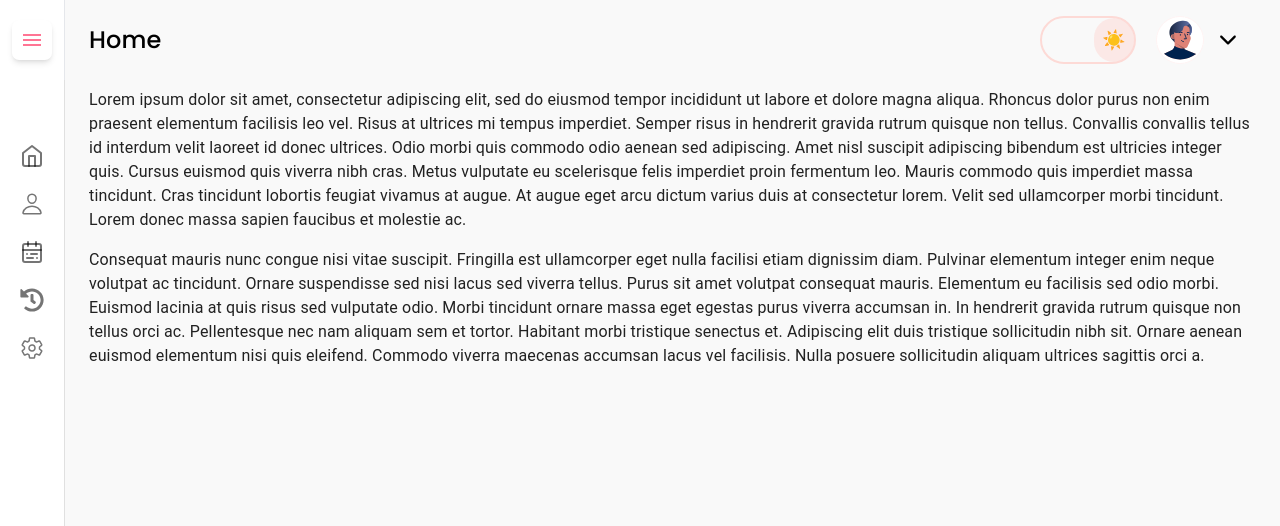
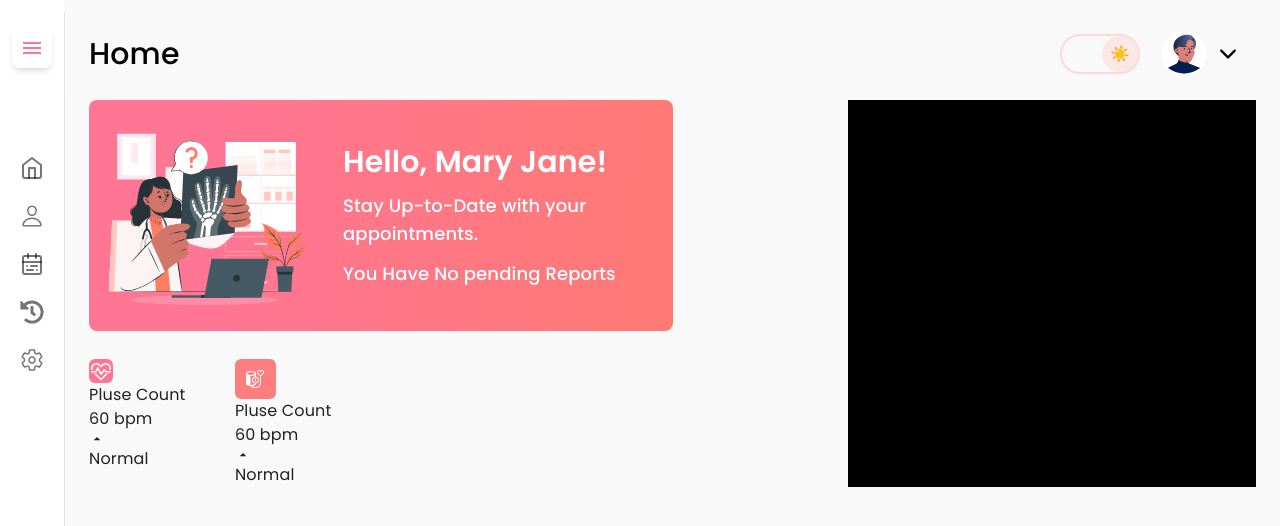
Before and after one commit to DeveloperDolon/Rainier-job-task, a React (Vite) app: page / in a window 1280 px wide. Shown: the top 526 px of the page. Built offline with nearby package versions, Linux system fonts and the light colour scheme.

Commit message:
wellcome message added commit

```diff
--- /dev/null
+++ b/src/components/WellcomeComponent/WellcomeComponent.jsx
@@ -0,0 +1,56 @@
+import imgOne from "../../assets/Svg_sample1.svg";
+import hartIcon from "../../assets/fluent_heart-pulse-24-regular.svg";
+import pressureIcon from "../../assets/Frame 2850.svg";
+import { MdOutlineArrowDropUp } from "react-icons/md";
+
+const WellcomeComponent = () => {
+    return (
+        <div className="flex justify-between md:flex-row flex-col gap-5">
+            <div className="md:w-[50%] w-full">
+                <div style={{
+                    background: "linear-gradient(92deg, #FF7594 19.86%, #FF797B 84.16%, #FF7C65 139.72%)",
+                }}
+                className="flex items-center gap-6 rounded-lg"
+                >
+                    <img src={imgOne} alt="" />
+
+                    <div>
+                        <h2 className="md:text-3xl text-xl font-semibold text-white">Hello, Mary Jane!</h2>
+
+                        <p className="md:text-lg text-base font-medium text-white mt-3">Stay Up-to-Date with your appointments.</p>
+
+                        <p className="md:text-lg text-base font-medium text-white mt-3">You Have No pending Reports</p>
+                    </div>
+                </div>
+
+                <div className="grid md:grid-cols-4 grid-cols-2 mt-7">
+                    <div>
+                        <img src={hartIcon} className="bg-[#FF7594] rounded-md" alt="" />
+
+                        <div>
+                            <p>Pluse Count</p>
+                            <h4>60 bpm</h4>
+                            <p><MdOutlineArrowDropUp />Normal</p>
+                        </div>
+                    </div>
+
+                    <div>
+                        <img src={pressureIcon} className="rounded-md" alt="" />
+
+                        <div>
+                            <p>Pluse Count</p>
+                            <h4>60 bpm</h4>
+                            <p><MdOutlineArrowDropUp />Normal</p>
+                        </div>
+                    </div>
+                </div>
+            </div>
+
+            <div className="md:w-[35%] w-full bg-black">
+                sf
+            </div>
+        </div>
+    );
+};
+
+export default WellcomeComponent;
--- a/src/pages/HomePage.jsx
+++ b/src/pages/HomePage.jsx
@@ -24,6 +24,7 @@ import { IoSettingsOutline } from "react-icons/io5";
 import lightIcon from "../assets/noto_sun.svg";
 import avater from "../assets/Avatar.svg";
 import { IoIosArrowDown } from "react-icons/io";
+import WellcomeComponent from '../components/WellcomeComponent/WellcomeComponent';
 
 const drawerWidth = 300;
 
@@ -130,6 +131,14 @@ export default function HomePage() {
         setToolPadding(24);
     };
 
+    const handleTheme = () => {
+        if(document.body.getAttribute("data-theme") === "dark") {
+            document.body.setAttribute("data-theme", "light");
+            return;
+        }
+        document.body.setAttribute("data-theme", "dark");
+    }
+
     return (
         <Box sx={{ display: 'flex', border: "0px" }}>
             <CssBaseline />
@@ -150,21 +159,21 @@ export default function HomePage() {
                     >
                         <MenuIcon className='text-[#FF7594]' />
                     </IconButton>
-                    <div className='flex-1 flex justify-between pr-10 items-center bg-[#F9F9F9]'>
+                    <div className='flex-1 pt-3 flex justify-between pr-10 items-center bg-[#F9F9F9]'>
                         <Typography className='border-l md:py-6 py-5 pl-6' noWrap component="div">
-                            <span className='font-medium md:text-2xl text-lg'>
+                            <span className='font-medium md:text-3xl text-xl'>
                                 Home
                             </span>
                         </Typography>
 
-                        <div className='flex md:gap-5 gap-3'>
-                            <div className='border-[#FDDAD6] border-2 rounded-full w-24 flex justify-end'>
-                                <button className='bg-[#fddad686] rounded-full w-fit p-2 cursor-pointer'>
-                                    <img className='md:w-6 w-4 md:h-6 h-4 rounded-full' src={lightIcon} alt="" />
+                        <div className='flex md:gap-5 gap-3 items-center'>
+                            <div className='border-[#FDDAD6] border-2 rounded-full w-20 flex justify-end h-fit'>
+                                <button onClick={handleTheme} className='bg-[#fddad686] rounded-full w-fit h-fit p-2 cursor-pointer'>
+                                    <img className='md:w-5 w-3 md:h-5 h-3 rounded-full' src={lightIcon} alt="" />
                                 </button>
                             </div>
 
-                            <div className='flex items-center md:gap-3 gap-2'>
+                            <div className='flex items-center md:gap-2 gap-1'>
                                 <img src={avater} alt="" />
                                 <IoIosArrowDown className='md:text-2xl text-lg' />
                             </div>
@@ -176,14 +185,14 @@ export default function HomePage() {
                 border: "0px",
             }} variant="permanent" open={open}>
                 <DrawerHeader sx={{ border: "0px" }} className='flex justify-end'>
-                    <div className='flex w-full pl-5 justify-start items-center md:gap-5 gap-3 md:py-6 py-4'>
+                    <div className='flex w-full pl-5 justify-start items-center md:gap-5 gap-3 md:py-6 py-4 mt-3'>
                         <img src={iconVector} alt="" />
                         <h1 className='md:text-3xl text-xl font-medium'>Medl<span className='text-[#FF7594]'>Doc</span></h1>
                     </div>
-                    <IconButton className='shadow-md' style={{
+                    <IconButton className='shadow-md text-[#FF7594]' style={{
                         zIndex: 100
                     }} onClick={handleDrawerClose}>
-                        {theme.direction === 'rtl' ? <ChevronRightIcon /> : <ChevronLeftIcon />}
+                        {theme.direction === 'rtl' ? <ChevronRightIcon className='text-[#FF7594]' /> : <ChevronLeftIcon className='text-[#FF7594]' />}
                     </IconButton>
                 </DrawerHeader>
 
@@ -218,35 +227,10 @@ export default function HomePage() {
                     ))}
                 </List>
             </Drawer>
-            <Box component="main" className='bg-[#F9F9F9] min-h-[calc(100vh)]' sx={{ flexGrow: 1, p: 3, border: "0px" }}>
+            <Box component="main" className='bg-[#F9F9F9] mt-3 min-h-[calc(100vh)]' sx={{ flexGrow: 1, p: 3, border: "0px" }}>
                 <DrawerHeader />
-                <Typography paragraph>
-                    Lorem ipsum dolor sit amet, consectetur adipiscing elit, sed do eiusmod
-                    tempor incididunt ut labore et dolore magna aliqua. Rhoncus dolor purus non
-                    enim praesent elementum facilisis leo vel. Risus at ultrices mi tempus
-                    imperdiet. Semper risus in hendrerit gravida rutrum quisque non tellus.
-                    Convallis convallis tellus id interdum velit laoreet id donec ultrices.
-                    Odio morbi quis commodo odio aenean sed adipiscing. Amet nisl suscipit
-                    adipiscing bibendum est ultricies integer quis. Cursus euismod quis viverra
-                    nibh cras. Metus vulputate eu scelerisque felis imperdiet proin fermentum
-                    leo. Mauris commodo quis imperdiet massa tincidunt. Cras tincidunt lobortis
-                    feugiat vivamus at augue. At augue eget arcu dictum varius duis at
-                    consectetur lorem. Velit sed ullamcorper morbi tincidunt. Lorem donec massa
-                    sapien faucibus et molestie ac.
-                </Typography>
-                <Typography paragraph>
-                    Consequat mauris nunc congue nisi vitae suscipit. Fringilla est ullamcorper
-                    eget nulla facilisi etiam dignissim diam. Pulvinar elementum integer enim
-                    neque volutpat ac tincidunt. Ornare suspendisse sed nisi lacus sed viverra
-                    tellus. Purus sit amet volutpat consequat mauris. Elementum eu facilisis
-                    sed odio morbi. Euismod lacinia at quis risus sed vulputate odio. Morbi
-                    tincidunt ornare massa eget egestas purus viverra accumsan in. In hendrerit
-                    gravida rutrum quisque non tellus orci ac. Pellentesque nec nam aliquam sem
-                    et tortor. Habitant morbi tristique senectus et. Adipiscing elit duis
-                    tristique sollicitudin nibh sit. Ornare aenean euismod elementum nisi quis
-                    eleifend. Commodo viverra maecenas accumsan lacus vel facilisis. Nulla
-                    posuere sollicitudin aliquam ultrices sagittis orci a.
-                </Typography>
+
+                <WellcomeComponent></WellcomeComponent>
             </Box>
         </Box>
     );
```
